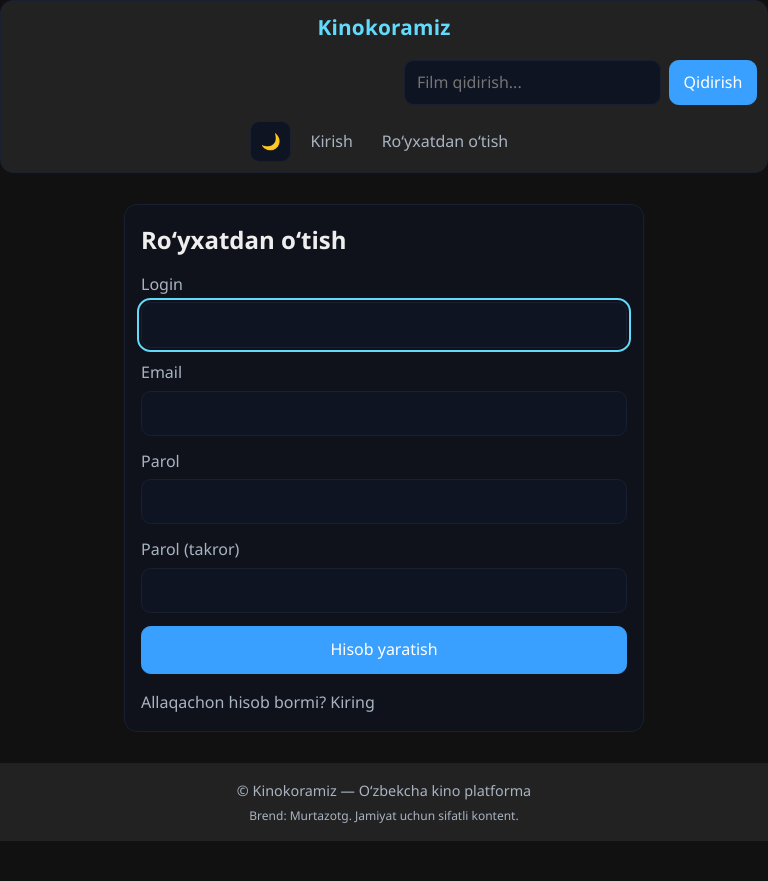
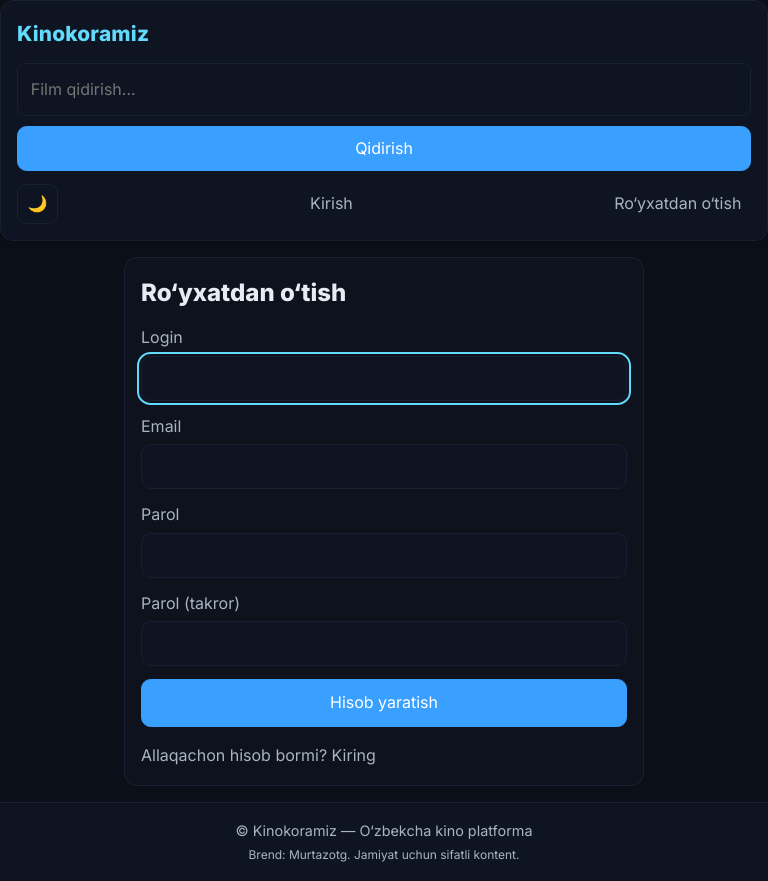
Before and after one commit to asdaminator69-ux/mysayt, a Django app: page /accounts/signup/ in a window 768 px wide. Before the commit the page ends 841 px from the top, so only its background shows below. Run offline with Django 4.2, Linux system fonts and the light colour scheme.

Commit message:
Update main.css

```diff
--- a/static/css/main.css
+++ b/static/css/main.css
@@ -453,32 +453,91 @@ input[type="file"]::file-selector-button {
    TELEFON VERSIYASI (max-width: 768px)
    ========================= */
 /* Reset */
-* { margin:0; padding:0; box-sizing:border-box; }
-body { font-family: 'Segoe UI', sans-serif; background:#111; color:#eee; }
 
-/* Header */
-.header { position:sticky; top:0; background:#222; padding:10px; display:flex; flex-direction:column; }
-.nav-mobile { display:flex; justify-content:space-between; align-items:center; }
-.menu-btn, .theme-btn { background:none; border:none; font-size:1.5rem; color:#eee; }
+@media (max-width: 768px) {
+  /* Header ustma-ust chiqadi */
+  .header {
+    flex-direction: column;
+    align-items: stretch;
+    gap: 0.8rem;
+    padding: 1rem;
+    background: var(--card);
+    border-bottom: 1px solid var(--line);
+    box-shadow: 0 2px 6px rgba(0,0,0,0.2);
+  }
 
-/* Mobile menu */
-.mobile-menu { display:none; flex-direction:column; background:#333; padding:10px; }
-.mobile-menu a { color:#eee; padding:8px; text-decoration:none; border-bottom:1px solid #444; }
-.mobile-menu.open { display:flex; }
+  /* Qidiruv kengayadi */
+  .search {
+    width: 100%;
+    flex-direction: column;
+    gap: 0.6rem;
+  }
+  .search input {
+    width: 100%;
+    padding: 0.8rem;
+    border-radius: 0.5rem;
+    border: 1px solid var(--line);
+    font-size: 1rem;
+  }
 
-/* Toasts */
-.toasts { position:fixed; bottom:10px; left:50%; transform:translateX(-50%); }
-.toast { background:#444; color:#fff; padding:10px 15px; margin:5px; border-radius:5px; }
+  /* O‘ngdagi nav elementlari */
+  .nav-right {
+    justify-content: space-between;
+    flex-wrap: wrap;
+    gap: 0.6rem;
+  }
 
-/* Main content */
-.container { padding:15px; }
+  /* Hamburger tugma */
+  .menu-toggle {
+    font-size: 1.6rem;
+    background: var(--card);
+    border: 1px solid var(--line);
+    border-radius: 0.5rem;
+    padding: 0.5rem 0.8rem;
+    cursor: pointer;
+    display: block;
+    transition: background 0.3s ease, transform 0.2s ease;
+  }
+  .menu-toggle:hover {
+    background: var(--hover);
+    transform: scale(1.05);
+  }
 
-/* Footer */
-.footer { text-align:center; padding:15px; background:#222; font-size:0.9rem; }
+  /* Mobil menyu */
+  .mobile-nav {
+    display: none;
+    flex-direction: column;
+    gap: 0.8rem;
+    background: var(--card);
+    padding: 1rem;
+    border-radius: 0.6rem;
+    box-shadow: 0 4px 12px rgba(0,0,0,0.25);
+    animation: slideDown 0.3s ease forwards;
+  }
+  .mobile-nav.open { display: flex; }
 
-/* Responsive */
-@media(min-width:768px){
-    .nav-mobile { justify-content:flex-start; gap:20px; }
-    .mobile-menu { display:flex; flex-direction:row; background:none; }
-    .mobile-menu a { border:none; padding:0 10px; }
-}
+  .mobile-nav a {
+    padding: 0.8rem;
+    border-radius: 0.4rem;
+    text-decoration: none;
+    color: var(--text);
+    transition: background 0.3s ease;
+  }
+  .mobile-nav a:hover {
+    background: var(--hover);
+  }
+
+  /* Footer markazda */
+  .footer {
+    text-align: center;
+    padding: 1rem;
+    font-size: 0.9rem;
+    border-top: 1px solid var(--line);
+    background: var(--card);
+  }
+
+  /* Animatsiya */
+  @keyframes slideDown {
+    from { opacity: 0; transform: translateY(-10px); }
+    to { opacity: 1; transform: translateY(0); }
+  }
```
